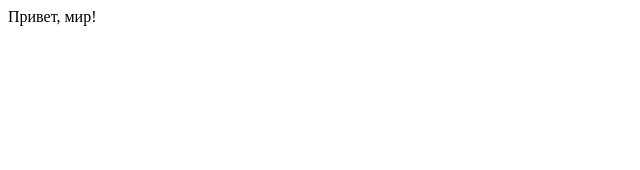
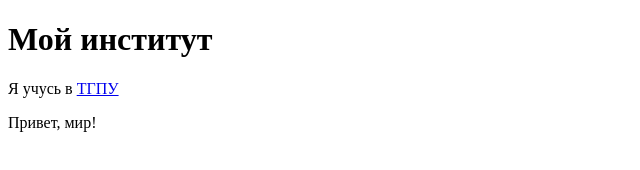
Before and after one commit to Oksanavashenko2016/Oksanavashenko2016.github.io, a plain HTML site: page index.html in a window 1280 px wide. Shown: the whole page, without its empty margins (0-640 px from the left). Drawn offline with Linux system fonts and the light colour scheme.

Commit message:
Мой институт

```diff
--- a/index.html
+++ b/index.html
@@ -5,6 +5,8 @@
         <title>Web</title>
     </head>
     <body>
+        <h1>Мой институт</h1>
+        <p>Я учусь в <a href="https://www.tspu.edu.ru">ТГПУ</a></p>
          Привет, мир!
     </body>
 </html>
```
